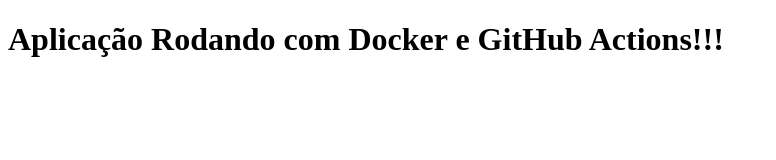
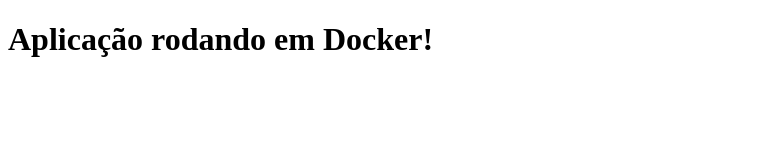
Before and after one commit to MartaCordolino/app-deploy-demo, a plain HTML site: page index.html in a window 1280 px wide. Shown: the whole page, without its empty margins (0-776 px from the left). Drawn offline with Linux system fonts and the light colour scheme.

Commit message:
Update index.html

```diff
--- a/index.html
+++ b/index.html
@@ -1,9 +1,9 @@
 <!DOCTYPE html>
 <html>
 <head>
-    <title>App Deploy Demo</title>
+    <title>Deploy com Docker e GitHub Actions</title>
 </head>
 <body>
-    <h1>Aplicação Rodando com Docker e GitHub Actions!!!</h1>
+    <h1>Aplicação rodando em Docker!</h1>
 </body>
 </html>
```
